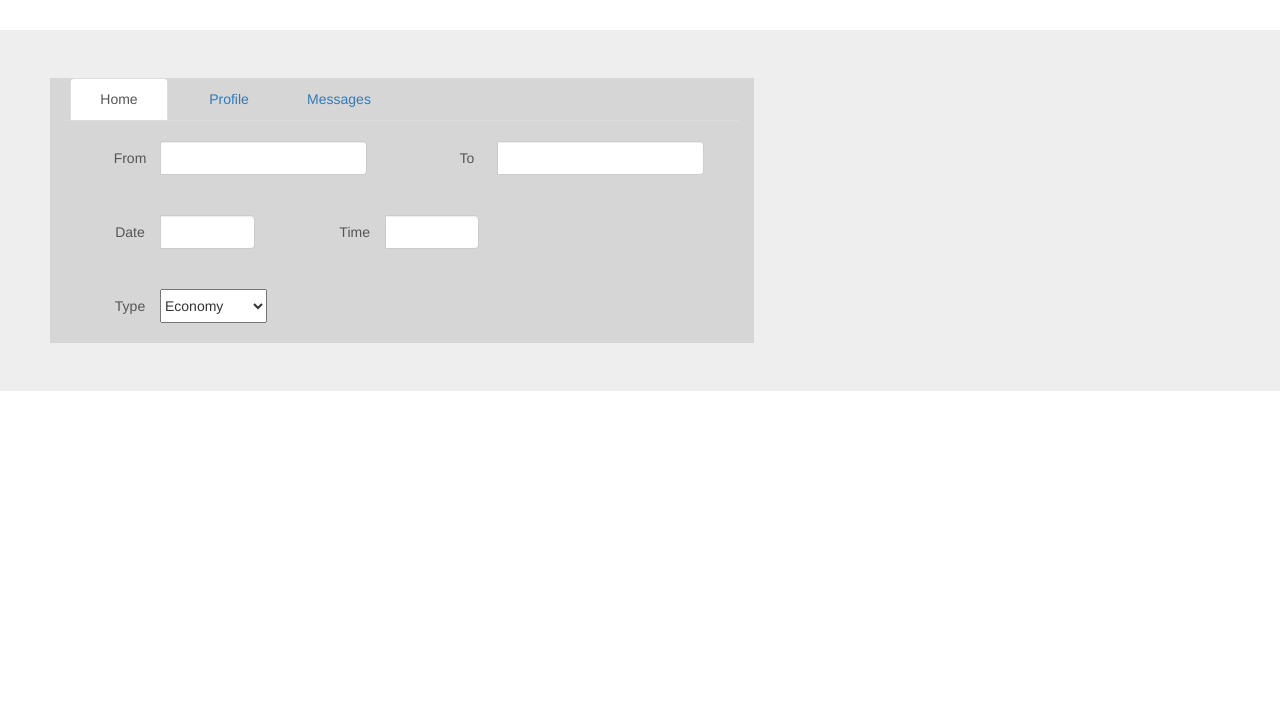
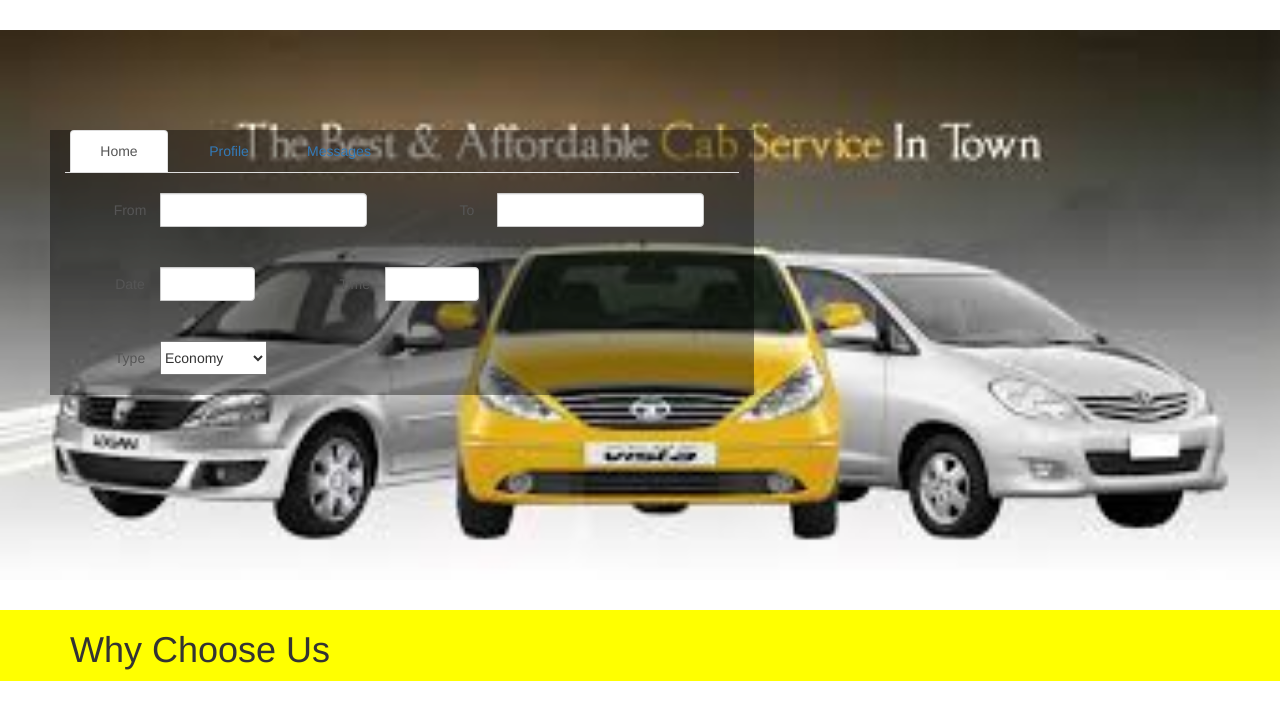
Before and after one commit to AbhishekJoshi32/cab, a PHP site: page /web/index.html in a window 1280 px wide. Shown: the part 84-800 px from the top of the page. Run offline with PHP 8.4, Linux system fonts and the light colour scheme.

Commit message:
slideshow and layout

```diff
--- a/web/css/style.css
+++ b/web/css/style.css
@@ -45,9 +45,18 @@ p{
 }
 
 .jumbotron{
+padding:0;
+position:relative;
 }
-.container{
-	background-color: rgba(0,0,0,0.1);
+
+.why{
+margin-top:30px;
+background:yellow;
+}
+
+
+.book{
+	background: rgba(0,0,0,0.4);
 	width: 55%;
 	margin-left:50px;
 }
@@ -68,3 +77,13 @@ p{
 	height: 34px;
 	width: 107px;
 }
+
+.slide{
+}
+.book{
+position: absolute;
+top:100px;
+}
+.slide img{
+width:100%;
+}
--- a/web/index.html
+++ b/web/index.html
@@ -2,21 +2,25 @@
 <!-- Website template by freewebsitetemplates.com -->
 <html>
 <head>
-	<meta charset="UTF-8">
-	<meta name="viewport" content="width=device-width, initial-scale=1.0">
-	<title>Cab-Mangement-Service</title>
+	    <meta charset="utf-8">
+    <meta http-equiv="X-UA-Compatible" content="IE=edge">
+    <meta name="viewport" content="width=device-width, initial-scale=1">
 
 	<link rel="stylesheet" type="text/css" href="css/bootstrap.min.css">
-
-
     <link rel="stylesheet" href="slick/slick-theme.css">
     <link rel="stylesheet" href="slick/slick.css">
-	<link rel="stylesheet" href="css/style.css" type="text/css">
+
+	<link rel="stylesheet" type="text/css" href="css/style.css">
 
 	<script src="js/jquery-2.1.4.min.js"></script>
+
+  	<script src="slick/slick.min.js"></script>
+
 	<script src="js/bootstrap.min.js"></script>
     <script src="js/bootstrap-hover-dropdown.min.js"></script>
-    <script src="js/scripts.js"></script>
+
+    <script src="js/script.js"></script>
+
 </head>
 <body>
 <nav class="navbar navbar-default">
@@ -47,7 +51,14 @@
 </nav>
 
 <div class="jumbotron">
-  <div class="container">
+  <div class="slide">
+<div><img src="images/slide_1.jpg"></div>
+<div><img src="images/slide_1.jpg"></div>
+<div><img src="images/slide_1.jpg"></div>
+<div><img src="images/slide_1.jpg"></div>
+</div>
+
+  <div class="container book">
     <ul class="nav nav-tabs">
     <li role="presentation" class="active"><a href="#">Home</a></li>
     <li role="presentation"><a href="#">Profile</a></li>
@@ -93,6 +104,19 @@
       </form>
   </div>
 
+
+
+
+</div>
+<div class="why">
+ <div class="container">
+
+		<h1>Why Choose Us</h1>
+		<div class="col-md-3"></div>
+		<div class="col-md-3"></div>
+		<div class="col-md-3"></div>
+		<div class="col-md-3"></div>
+	</div>
 </div>
 </body>
 </html>
--- a/web/js/script.js
+++ b/web/js/script.js
@@ -1 +1,9 @@
-sad
+  	$(document).ready(function(){
+  		$(".slide").slick({
+          slidesToShow: 1,
+	  autoplay:true
+
+
+  		});
+
+    });
```
Also changed, not shown: web/images/slide_1.jpg (added).
